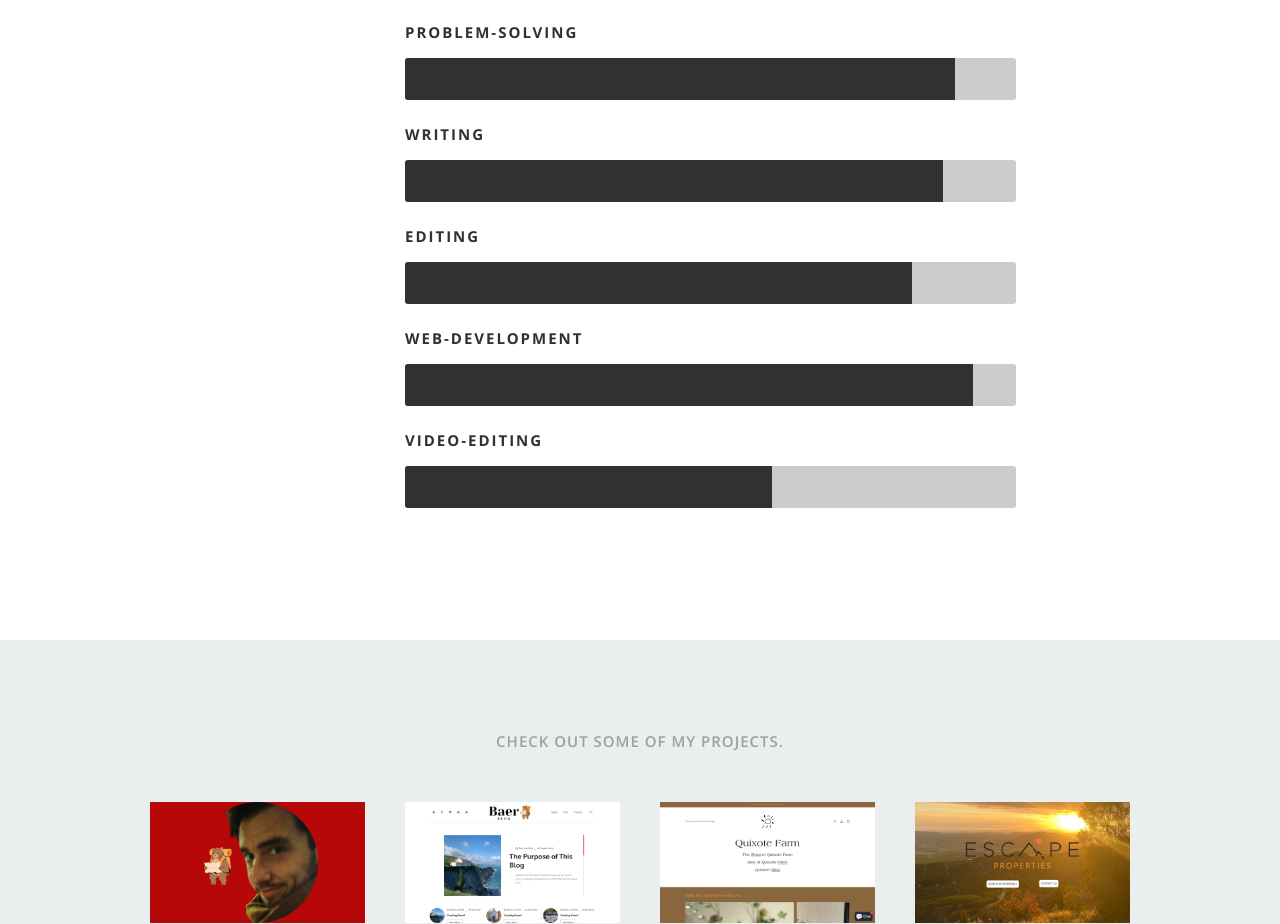
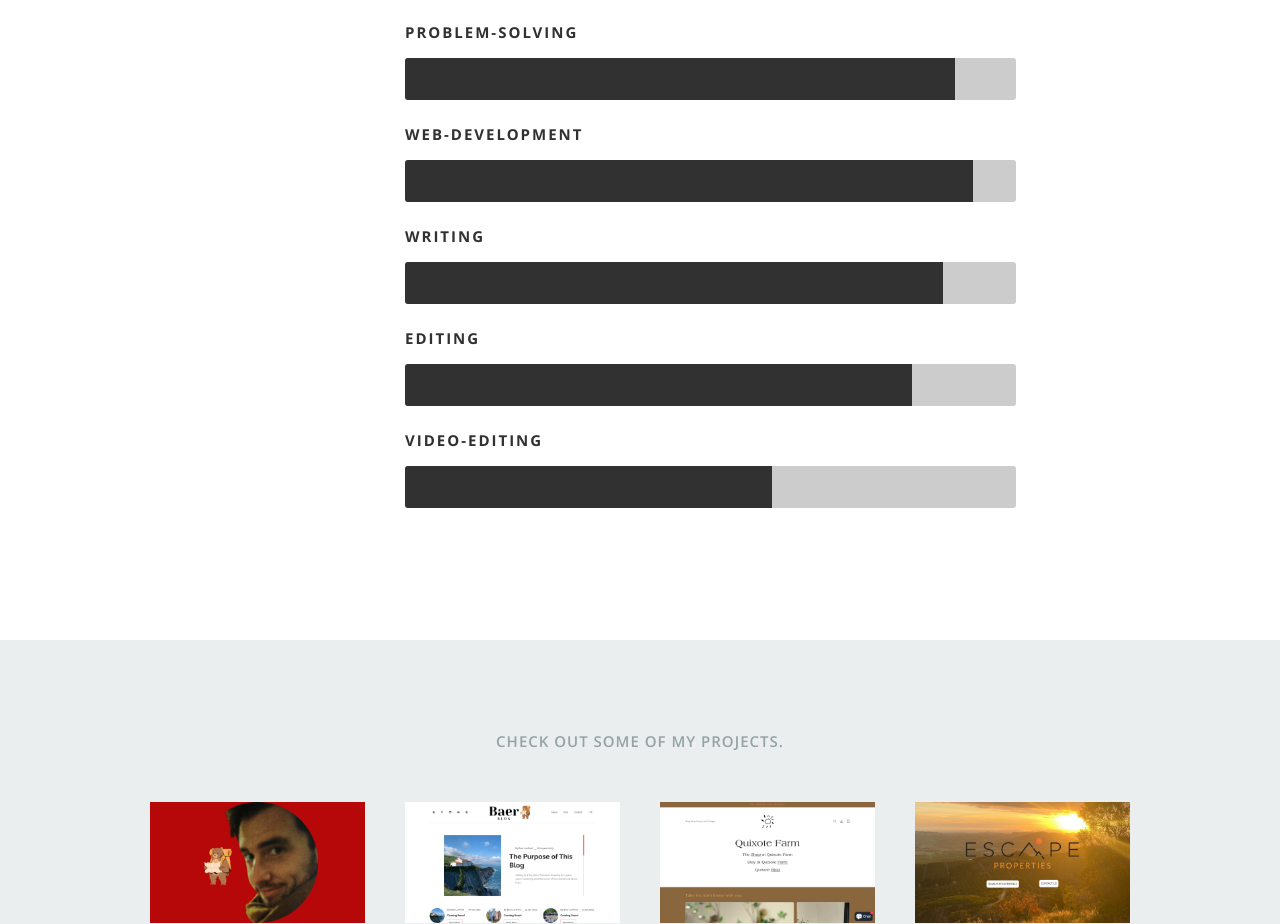
Before and after one commit to blanfried/BaerLanfriedResume, a React (Create React App) app: page / in a window 1280 px wide. Shown: the part 4386-5310 px from the top of the page. Built offline with nearby package versions, Linux system fonts and the light colour scheme.

Commit message:
Updated Skills

```diff
--- a/src/resumeData.js
+++ b/src/resumeData.js
@@ -147,13 +147,13 @@ let resumeData = {
       "skillname":"Problem-Solving"
     },
     {
+      "skillname":"Web-Development"
+    },
+    {
       "skillname":"Writing"
     },
     {
       "skillname":"Editing"
-    },
-    {
-      "skillname":"Web-Development"
     },
     {
       "skillname":"Video-Editing"
```
